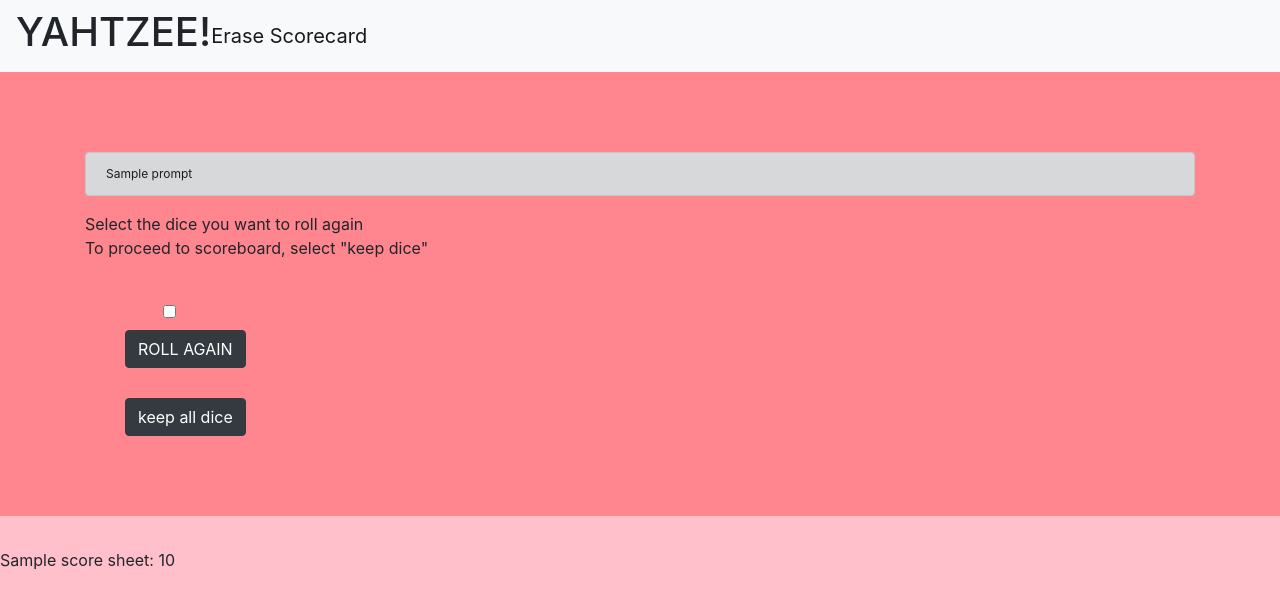
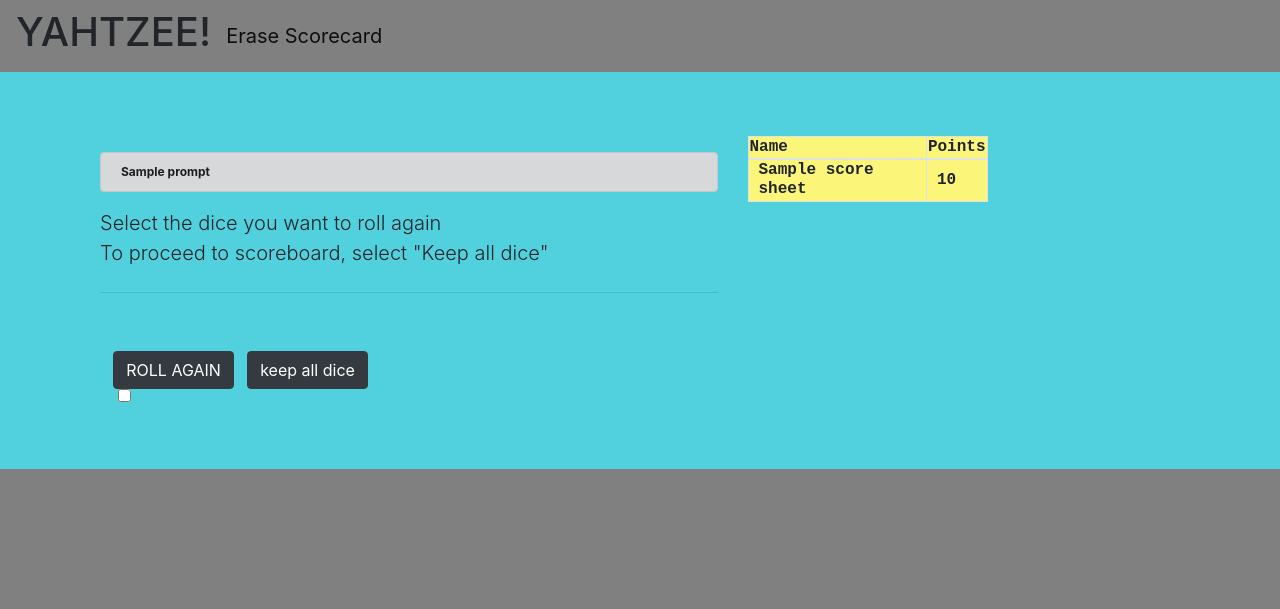
Before and after one commit to Beccall/Yahtzee-Website, a Flask app: template app/templates/index.html in a window 1280 px wide. Shown: the top 609 px of the page. Run offline with Flask 2, Linux system fonts and the light colour scheme; the template is opened without the code that fills it: most values are stand-ins (such as "Sample title", 1, 10 or a date in 2020); parts of the project's set-up code (start-up, migrations or seed data) failed here and were passed over; some libraries are stand-ins or nearby versions.

Commit message:
changed color scheme, added scorecard

```diff
--- a/app/static/style.css
+++ b/app/static/style.css
@@ -1,6 +1,6 @@
 body
 {
-background-color: pink;
+background-color: gray;
 }
 
 .add_space
@@ -28,20 +28,20 @@
 
 .list
 {
+padding: 0px;
 display: inline;
 list-style: none;
 }
 
 .jumbotron
 {
-  background-color: hsla(0, 100%, 50%, 0.3);
-;
+  background-color: #51d0de;
 }
 
 .index_buttons
 {
 list-style: none;
-
+margin:0px;
 }
 
 .display-4
@@ -52,6 +52,8 @@
 
 table
 {
+font-color: white;
+background-color: #fbf579;
 font-family: Courier New;
 font-size: 16px;
 width: 240px;
@@ -95,3 +97,15 @@
 {
 margin-left:25px;
 }
+
+.navbar
+{
+background-color: gray;
+}
+
+.lead
+{
+font-size: 20px;
+line-height: 30px;
+
+}
--- a/app/templates/home.html
+++ b/app/templates/home.html
@@ -9,9 +9,13 @@
     <img class="dice" src='https://media.giphy.com/media/fXgr9UOUAfIfbBIM7z/giphy.gif'>
     <img class="dice" src='https://media.giphy.com/media/fXgr9UOUAfIfbBIM7z/giphy.gif'>
 </div>
+<hr class="my-4">
+
 {% endblock%}
 {% block area %}
-You get up to three rolls <br> Fill out your scoresheet <br>Aim for a YAHTZEE! <br>
+<p class="lead">
+You get up to three rolls <br> Fill out your scoresheet <br> Aim for a YAHTZEE!
+</p>
 <form action="{{ url_for('yahtzee') }}" method="post">
     <input class="btn btn-dark" type="submit" value="ROLL DICE" name="feedback">
 </form>
--- a/app/templates/index.html
+++ b/app/templates/index.html
@@ -2,6 +2,10 @@
 
 
 {% block header %}
+<div class="container">
+    <div class="row rows-cols-3">
+        <div class="col-7">
+            <p>
             {% if turn == 0: %}
             You get 3 rolls.
             {% elif turn == 1: %}
@@ -9,24 +13,25 @@
             {% elif turn == 2: %}
             You have 1 more roll.
             {% endif %}
-{% endblock %}
-
-{% block content %}
+            </p>
+            <p>
                 {% if prompt != ''%}
             <div class="alert alert-dark" role="alert">
                 {{prompt}}
             </div>
             {% endif %}
+            </p>
+            <p class="lead">
                 Select the dice you want to roll again <br>
-To proceed to scoreboard, select "keep dice"
-{% endblock %}
+                To proceed to scoreboard, select "Keep all dice"
 
-{% block area %}
+            </p>
+            <hr class="my-4">
 
             <form action="{{ url_for('yahtzee') }}" method="post">
-    <ul class="list">
+                <ul class="list" >
                     {% for dice in keep_dice%}
-        <li class="form-check list">
+                    <li class="form-check list index_buttons">
                         <label class="form-check-label" for="defaultCheck{{ loop.index }}">
                             {% if dice == 1 %}
                             <img class="dice" src="static/1face.jpg">
@@ -47,28 +52,44 @@
                         </label>
 
                     </li>
-    </ul>
                     {% endfor %}
-    <ul>
-    <li class="index_buttons"><button class="btn btn-dark roll">ROLL AGAIN</button>
-    </li>
-    <li class="index_buttons">
-        <form action="{{ url_for('yahtzee') }}" method="post">
+                    <li class="list"><button class="btn btn-dark roll">ROLL AGAIN</button></li>
+                    <li class="list" action="{{ url_for('yahtzee') }}" method="post">
                         <input class="btn btn-dark roll" type="submit" value="keep all dice" name="feedback">
-        </form>
                     </li>
                 </ul>
             </form>
 
-{% endblock %}
-{% block body %}
 
 
-{% if score_sheet %}
+        </div>
+        <div class="col-3">
+            <table class="table-bordered">
+                <thead>
+                <tr>
+                    <th>Name</th>
+                    <th>Points</th>
+                </tr>
+                </thead>
+                <tbody>
                 {% for name, score in score_sheet.items() %}
-{{name}}: {{score}}
+                <tr>
+                    <td> {{name}} </td>
+                    {% if score == '' %}
+                    <td> --- </td>
+                    {% else %}
+                    <td> {{ score}} </td>
+                    {% endif %}
+                </tr>
                 {% endfor %}
-{% endif %}
+                </tbody>
+            </table>
+        </div>
+    </div>
+</div>
+
+{% endblock %}
+
 
 
 
@@ -85,4 +106,3 @@
 <!--keep_dice = {{keep_dice}}<br>-->
 <!--scorecard = {{scorecard}}<br>-->
 <!--options = {{options}}<br>-->
-<!--{% endblock %}-->
--- a/app/templates/layout.html
+++ b/app/templates/layout.html
@@ -8,16 +8,17 @@
 
 
 <body>
-<nav class="navbar navbar-expand-lg navbar-light bg-light">
-    <h1 class="class=col-sm">YAHTZEE!</h1>
-    <a class="navbar-brand" href="{{ url_for('home') }}">
+<nav class="navbar navbar-expand-lg navbar-light">
+    <h1 class="class=col-2">YAHTZEE!</h1>
+
+    <a class="navbar-brand col-9" href="{{ url_for('home') }}">
         Erase Scorecard </a>
 </nav>
 
 <div class="jumbotron jumbotron-fluid">
     <div class="container">
         <h1 class="display-4">{%block header %} {%endblock%}</h1>
-        <p class="lead">{% block content %}{%endblock %}</p>
+        <p>{% block content %}{%endblock %}</p>
             <p>{% block area %}{% endblock%}</p>
     </div>
 </div>
--- a/app/templates/scorecard.html
+++ b/app/templates/scorecard.html
@@ -4,7 +4,7 @@
 <div class="container">
     <div class="row rows-cols-3">
 
-        <div class="col-6">
+        <div class="col-7">
             {% if not options %}
             <h1>Let's play another round! </h1>
             <form action="{{ url_for('yahtzee') }}" method="post">
@@ -43,7 +43,7 @@
             <p class="lead">
                 {% if options %}
                 I have added up your dice <br>
-                Choose a category within the scoresheet!
+                Choose a category within the scoresheet
                 {% endif %}
             </p>
 
```
Lines whose indentation alone changed are shown as unchanged.
